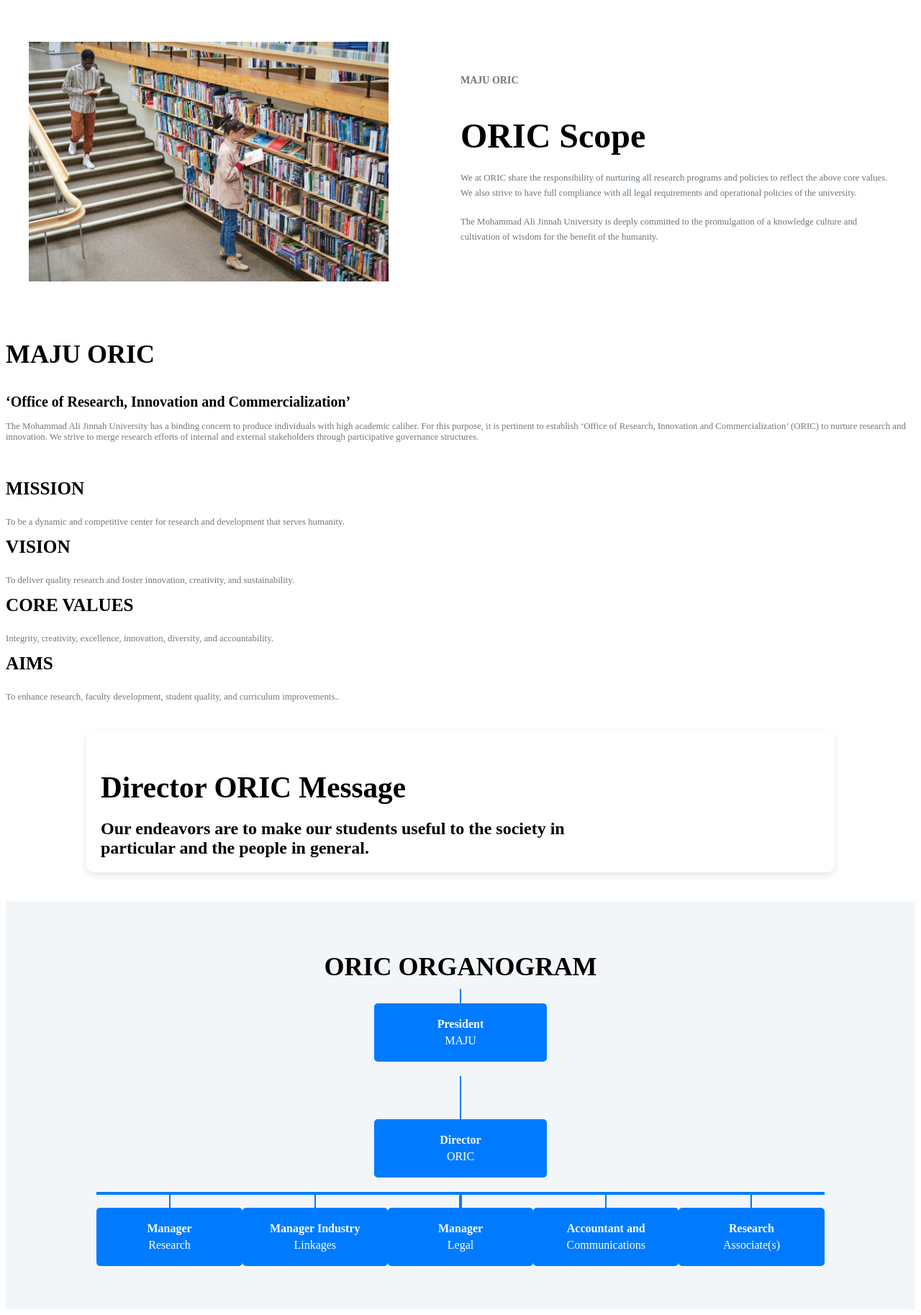
After one commit to abdulmoiz65/Maju_University_web, a PHP site: page /components/oric/oric.php in a window 1280 px wide. The commit adds this page. Shown: the whole page at 72% size. Run offline with PHP 8.4, Linux system fonts and the light colour scheme.

Commit message:
oric components

```diff
--- /dev/null
+++ b/components/oric/oric.css
@@ -0,0 +1,293 @@
+
+.button button {
+padding: 1rem 1rem;
+}
+/* .mainnav {
+background-color: #112269 !important;
+} */
+h1{
+/* margin-top:8rem; */
+}
+.oric_about h1 {
+font-size: 36px;
+font-weight: bold;
+margin-bottom: 20px;
+}
+
+.oric_about h5 {
+font-size: 20px;
+margin-bottom: 15px;
+}
+.oric_about .cont p{
+font-size: 0.8rem;;
+}
+/* .oric_about p {
+font-size: 16px;
+color: #666;
+line-height: 1.6;
+} */
+
+.oric-icon {
+width: 50px;
+height: 50px;
+margin-bottom: 15px;
+}
+
+.oric_about h3 {
+font-family: "Playfair Display SC", serif;
+font-size: calc(0.375rem + 1.5vw);
+margin-top: 10px;
+}
+
+.oric_about p {
+font-size: 0.8rem;;
+color: #777;
+margin-top: 10px;
+}
+
+@media (min-width: 768px) {
+.oric_about .row.text-center .col-lg-3 {
+margin-bottom: 0;
+}
+}
+
+/* .container {
+max-width: 1140px;
+} */
+
+.mt-5 {
+margin-top: 50px;
+}
+.oric-icon {
+font-size: 60px;
+color: #112269;
+margin-bottom: 15px;
+}
+
+.oric_scope-section {
+/* background-color: #F3F6F9; */
+padding: 50px 0;
+}
+
+.oric_scope-container {
+display: flex;
+align-items: center;
+justify-content: space-between;
+max-width: 1200px;
+margin: 0 auto;
+}
+
+.oric_scope-image img {
+width: 100%;
+max-width: 500px;
+}
+
+.oric_scope-content {
+max-width: 600px;
+}
+
+.oric_scope-tagline {
+font-size: 14px;
+color: #6c757d;
+font-weight: 600;
+text-transform: uppercase;
+margin-bottom: 20px;
+}
+
+.oric_scope-content h1 {
+font-family: "Playfair Display SC", serif;
+font-size: 48px;
+line-height: 1.2;
+margin-bottom: 20px;
+}
+
+.oric_scope-description {
+font-size: 0.8rem;
+color: #6c757d;
+margin-bottom: 20px;
+line-height: 1.6;
+}
+
+@media (max-width: 768px) {
+.oric_scope-content{
+margin:2rem;
+}
+.oric_scope-container {
+flex-direction: column;
+text-align: center;
+}
+
+.oric_scope-image img {
+max-width: 80%;
+margin-bottom: 30px;
+}
+
+.oric_scope-content h1 {
+font-size: 36px;
+}
+}
+/* message  */
+
+.oric_message-section {
+background-color: #fff;
+padding: 20px;
+border-radius: 10px;
+box-shadow: 0 4px 10px rgba(0, 0, 0, 0.1);
+max-width: 1000px;
+margin: 40px auto;
+}
+
+.oric_message-container {
+display: flex;
+justify-content: space-between;
+align-items: center;
+flex-wrap: wrap;
+}
+.oric_message-content h1{
+font-family: "Playfair Display SC", serif;
+font-size: calc(1.375rem + 1.5vw);
+margin-bottom: 20px;
+}
+.oric_message-content h2 {
+font-size: 24px;
+color: #000;
+margin: 0;
+max-width: 70%;
+}
+
+/* Responsive */
+@media (max-width: 768px) {
+.oric_message-container {
+flex-direction: column;
+text-align: center;
+}
+
+.oric_message-content h2 {
+max-width: 100%;
+margin-bottom: 15px;
+}
+}
+
+/* organ  */
+.oric_organogram-section {
+text-align: center;
+padding: 40px 0;
+background-color: #f3f6f9;
+}
+
+.oric_organogram-container {
+position: relative;
+display: flex;
+flex-direction: column;
+align-items: center;
+}
+
+/* Box styles */
+.oric_organogram-box {
+background-color: #007bff;
+color: #fff;
+padding: 20px;
+border-radius: 5px;
+width: 200px;
+position: relative;
+margin-bottom: 20px;
+}
+
+.oric_organogram-box p {
+font-weight: bold;
+margin: 0;
+}
+
+.oric_organogram-box span {
+display: block;
+margin-top: 5px;
+}
+
+/* Line connecting President to Director */
+.oric_organogram-vertical-line {
+width: 2px;
+height: 40px;
+background-color: #007bff;
+margin-bottom: 20px;
+}
+
+/* Line connecting Director to Managers */
+.oric_organogram-horizontal-line {
+width: 80%;
+height: 2px;
+background-color: #007bff;
+margin-bottom: 20px;
+}
+
+/* Managers and roles row */
+.oric_organogram-row {
+display: flex;
+justify-content: space-around;
+width: 80%;
+position: relative;
+}
+
+/* Connectors (pseudo-elements) for linking nodes */
+.oric_organogram-row::before,
+.oric_organogram-row::after {
+content: '';
+position: absolute;
+top: -20px;
+height: 20px;
+width: 50%;
+border-top: 2px solid #007bff;
+}
+
+.oric_organogram-row::before {
+left: 0;
+border-right: 2px solid #007bff;
+}
+
+.oric_organogram-row::after {
+right: 0;
+border-left: 2px solid #007bff;
+}
+.oric_organogram-section h1{
+font-family: "Playfair Display SC", serif;
+font-size: 36px;
+font-weight: bold;
+margin-bottom: 30px;
+}
+
+.oric_organogram-box::before {
+content: '';
+position: absolute;
+top: -20px;
+left: 50%;
+transform: translateX(-50%);
+width: 2px;
+height: 20px;
+background-color: #007bff;
+}
+
+/* Responsive layout */
+@media (max-width: 768px) {
+.oric_organogram-row {
+flex-direction: column;
+align-items: center;
+}
+
+.oric_organogram-horizontal-line {
+display: none;
+}
+
+.oric_organogram-row::before,
+.oric_organogram-row::after {
+display: none;
+}
+
+.oric_organogram-row .oric_organogram-box {
+width: 100%;
+margin-bottom: 20px;
+}
+
+.oric_organogram-box::before {
+top: auto;
+bottom: -20px;
+}
+}
--- /dev/null
+++ b/components/oric/oric.php
@@ -0,0 +1,109 @@
+<link rel="stylesheet" href="./components/oric/oric.css">
+<section class="oric_scope-section">
+  <div class="oric_scope-container">
+    <div class="oric_scope-image">
+      <img src="./public/pictures/oric.avif" alt="oric image">
+    </div>
+    <div class="oric_scope-content">
+      <p class="oric_scope-tagline">MAJU ORIC</p>
+      <h1>ORIC Scope</h1>
+
+      <p class="oric_scope-description">
+      We at ORIC share the responsibility of nurturing all research programs and policies to reflect the above core values. We also strive to have full compliance with all legal requirements and operational policies of the university.
+      </p>
+      <p class="oric_scope-description">
+      The Mohammad Ali Jinnah University is deeply committed to the promulgation of a knowledge culture and cultivation of wisdom for the benefit of the humanity.
+      </p>
+    </div>
+  </div>
+</section>
+
+<section class="oric_about">
+    <div class="container">
+        <div class="row text-center">
+            <h1>MAJU ORIC</h1>
+            <h5>‘Office of Research, Innovation and Commercialization’</h5>
+            <p>The Mohammad Ali Jinnah University has a binding concern to produce individuals with high academic caliber. For this purpose, it is pertinent to establish ‘Office of Research, Innovation and Commercialization’ (ORIC) to nurture research and innovation. We strive to merge research efforts of internal and external stakeholders through participative governance structures.</p>
+        </div>
+        <div class="row text-center mt-5">
+            <div class="col-lg-3 col-md-6 mb-4 cont">
+            <i class="fas fa-bullseye oric-icon"></i>
+                <h3>MISSION</h3>
+                <p>To be a dynamic and competitive center for research and development that serves humanity.</p>
+            </div>
+            <div class="col-lg-3 col-md-6 mb-4 cont">
+            <i class="fas fa-eye oric-icon"></i>
+                <h3>VISION</h3>
+                <p>To deliver quality research and foster innovation, creativity, and sustainability.</p>
+            </div>
+            <div class="col-lg-3 col-md-6 mb-4 cont">
+            <i class="fas fa-handshake oric-icon"></i>
+                <h3>CORE VALUES</h3>
+                <p>Integrity, creativity, excellence, innovation, diversity, and accountability.</p>
+            </div>
+            <div class="col-lg-3 col-md-6 mb-4 cont">
+            <i class="fas fa-flag oric-icon"></i>
+                <h3>AIMS</h3>
+                <p>To enhance research, faculty development, student quality, and curriculum improvements..</p>
+            </div>
+        </div>
+    </div>
+</section>
+
+<section class="oric_message-section">
+  <div class="oric_message-container">
+    <div class="oric_message-content">
+        <h1>Director ORIC Message</h1>
+      <h2>Our endeavors are to make our students useful to the society in particular and the people in general.</h2>
+    </div>
+
+  </div>
+</section>
+
+
+<section class="oric_organogram-section">
+    <h1 class="text-center">ORIC ORGANOGRAM</h1>
+  <div class="oric_organogram-container">
+    <!-- President -->
+    <div class="oric_organogram-box president mb-0">
+      <p>President</p>
+      <span>MAJU</span>
+    </div>
+
+    <!-- Line connecting President to Director -->
+    <div class="oric_organogram-vertical-line"></div>
+
+    <!-- Director -->
+    <div class="oric_organogram-box director">
+      <p>Director</p>
+      <span>ORIC</span>
+    </div>
+
+    <!-- Line connecting Director to Managers -->
+    <div class="oric_organogram-horizontal-line"></div>
+
+    <!-- Managers and Other Roles -->
+    <div class="oric_organogram-row">
+      <div class="oric_organogram-box">
+        <p>Manager</p>
+        <span>Research</span>
+      </div>
+      <div class="oric_organogram-box">
+        <p>Manager Industry</p>
+        <span>Linkages</span>
+      </div>
+      <div class="oric_organogram-box">
+        <p>Manager</p>
+        <span>Legal</span>
+      </div>
+      <div class="oric_organogram-box">
+        <p>Accountant and</p>
+        <span>Communications</span>
+      </div>
+      <div class="oric_organogram-box">
+        <p>Research</p>
+        <span>Associate(s)</span>
+      </div>
+    </div>
+  </div>
+</section>
```
Also changed, not shown: oric.php (+29 -24 lines), oric2.php (added, +69 -0 lines).
